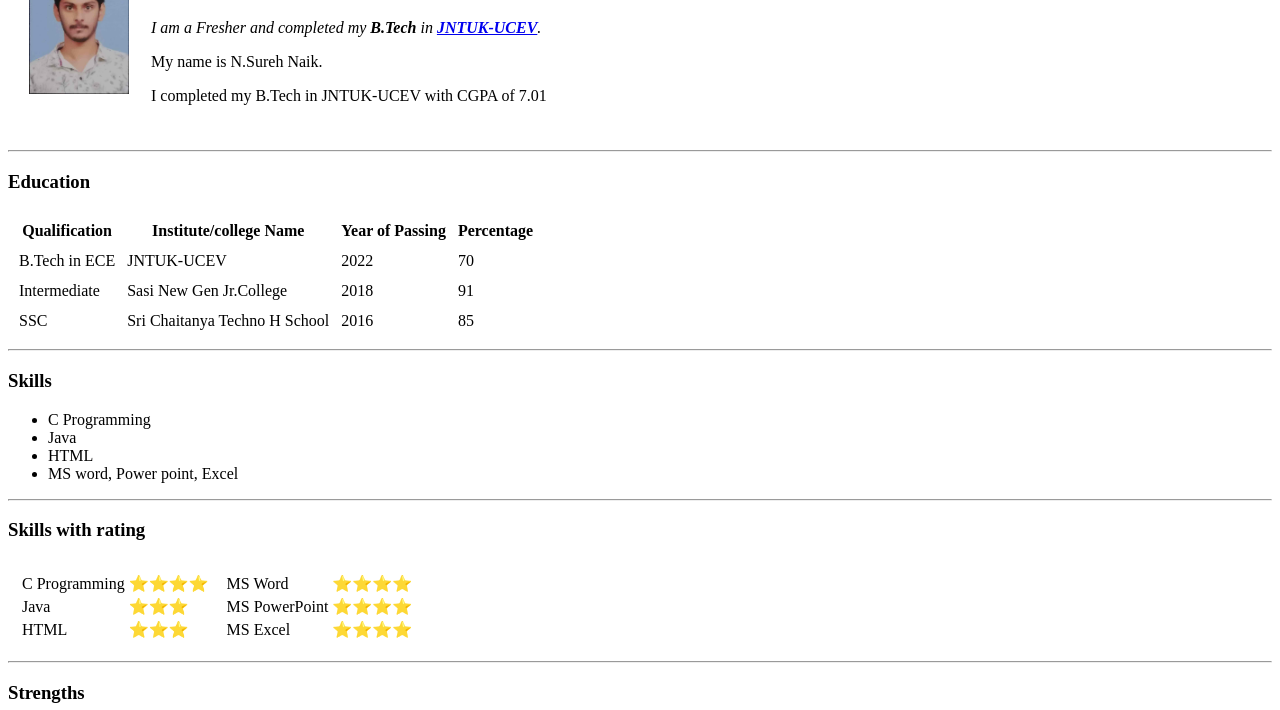
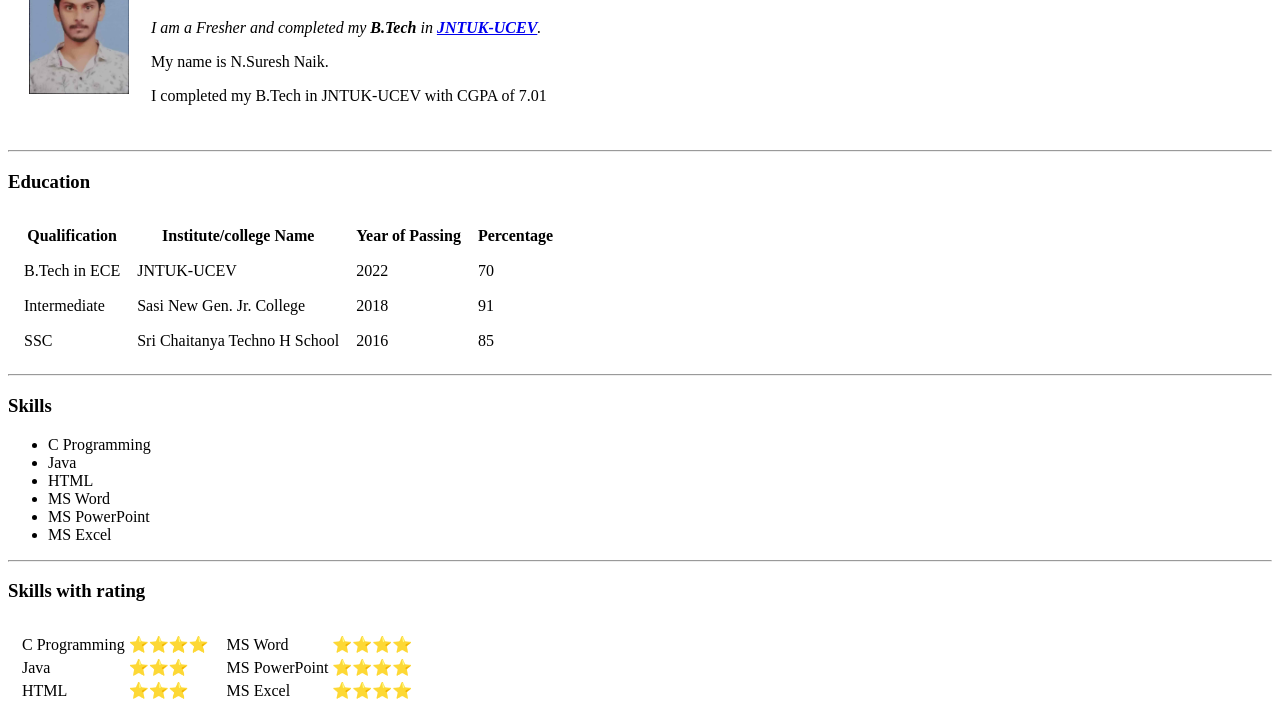
Before and after one commit to sureshnaiknenavathu/cv, a plain HTML site: page index.html in a window 1280 px wide. Shown: the part 90-800 px from the top of the page. Drawn offline with Linux system fonts and the light colour scheme.

Commit message:
Update index.html

```diff
--- a/index.html
+++ b/index.html
@@ -9,14 +9,14 @@
 			<td><img src="Photo.jpeg" alt="suresh profile picture" width="100" heigth="100"></td>
 			<td><h1>NENAVATHU SURESH NAIK</h1>
 				<p><em>I am a Fresher and completed my <strong>B.Tech</strong> in <strong><a href="https://jntukucev.ac.in/">JNTUK-UCEV</a></strong>.</em></p>
-				<p>My name is N.Sureh Naik.</p>
+				<p>My name is N.Suresh Naik.</p>
 				<p>I completed my B.Tech in JNTUK-UCEV with CGPA of 7.01</p>
 			</td>
 		</tr>
 	</table>
 	<hr>
 	<h3>Education</h3>
-	<table cellspacing="10">
+	<table cellspacing="15">
 	<thead>
 		<tr>
 			<th>Qualification</th>
@@ -34,7 +34,7 @@
 		</tr>
 		<tr>
 			<td>Intermediate</td>
-			<td>Sasi New Gen Jr.College</td>
+			<td>Sasi New Gen. Jr. College</td>
 			<td>2018</td>
 			<td>91</td>
 		</tr>
@@ -52,7 +52,9 @@
 		<li>C Programming</li>
 		<li>Java</li>
 		<li>HTML</li>
-		<li>MS word, Power point, Excel</li>
+		<li>MS Word</li>
+		<li>MS PowerPoint</li>
+		<li>MS Excel</li>
 	</ul>
 	<hr>
 	<h3>Skills with rating</h3>
```
